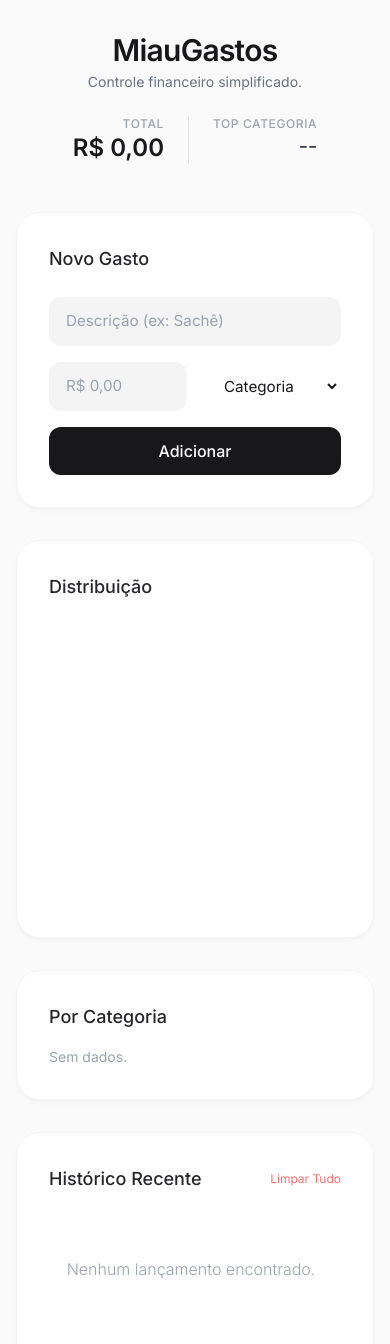
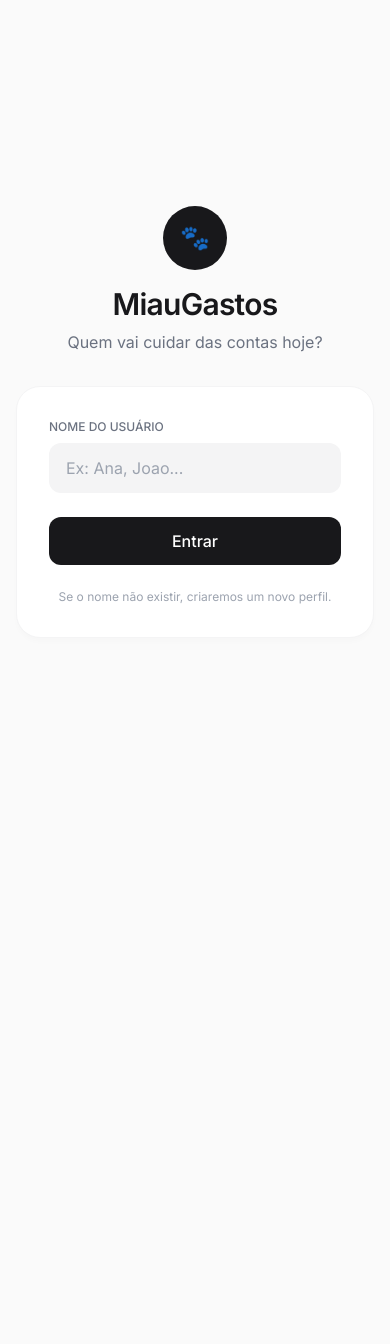
Before and after one commit to Jannnro/miau-gastos, a plain HTML site: page index.html in a window 390 px wide. Shown: the top 1344 px of the page. After the commit the page ends 844 px from the top, so only its background shows below. Drawn offline with nearby package versions, Linux system fonts and the light colour scheme.

Commit message:
adicionando tela de login

```diff
--- a/index.html
+++ b/index.html
@@ -3,7 +3,7 @@
 <head>
     <meta charset="UTF-8">
     <meta name="viewport" content="width=device-width, initial-scale=1.0">
-    <title>MiauGastos</title>
+    <title>MiauGastos - Login</title>
     <script src="https://cdn.tailwindcss.com"></script>
     <script src="https://cdn.jsdelivr.net/npm/chart.js"></script>
     <link href="https://fonts.googleapis.com/css2?family=Inter:wght@300;400;500;600&display=swap" rel="stylesheet">
@@ -16,11 +16,7 @@
                     },
                     colors: {
                         gray: {
-                            50: '#fafafa',
-                            100: '#f4f4f5',
-                            200: '#e4e4e7',
-                            800: '#27272a',
-                            900: '#18181b',
+                            50: '#fafafa', 100: '#f4f4f5', 800: '#27272a', 900: '#18181b',
                         }
                     }
                 }
@@ -28,112 +24,65 @@
         }
     </script>
     <style>
-        body {
-            background-color: #fafafa; /* Cinza quase branco */
-            color: #18181b;
-        }
-        .chart-container {
-            position: relative;
-            height: 280px;
-            width: 100%;
-            max-width: 350px;
-            margin: 0 auto;
-        }
-        .card {
-            background: white;
-            border-radius: 24px; /* Bordas bem arredondadas */
-            padding: 2rem;
-            box-shadow: 0 4px 6px -1px rgba(0, 0, 0, 0.02), 0 2px 4px -1px rgba(0, 0, 0, 0.02); /* Sombra ultra suave */
-            border: 1px solid #f4f4f5;
-        }
-        .input-minimal {
-            width: 100%;
-            padding: 0.75rem 1rem;
-            background-color: #f4f4f5;
-            border: 1px solid transparent;
-            border-radius: 12px;
-            font-size: 0.95rem;
-            transition: all 0.2s;
-        }
-        .input-minimal:focus {
-            background-color: white;
-            border-color: #e4e4e7;
-            outline: none;
-            box-shadow: 0 0 0 2px rgba(0,0,0,0.05);
-        }
-        .btn-minimal {
-            background-color: #18181b;
-            color: white;
-            padding: 0.75rem 1.5rem;
-            border-radius: 12px;
-            font-weight: 500;
-            transition: transform 0.1s, opacity 0.2s;
-            width: 100%;
-        }
-        .btn-minimal:hover {
-            opacity: 0.9;
-        }
-        .btn-minimal:active {
-            transform: scale(0.98);
-        }
-        .btn-icon {
-            color: #a1a1aa;
-            padding: 8px;
-            border-radius: 8px;
-            transition: color 0.2s, background-color 0.2s;
-        }
-        .btn-icon:hover {
-            color: #ef4444;
-            background-color: #fee2e2;
-        }
-        /* Esconder scrollbar no histórico */
-        .history-scroll::-webkit-scrollbar {
-            width: 6px;
-        }
-        .history-scroll::-webkit-scrollbar-thumb {
-            background-color: #e4e4e7;
-            border-radius: 20px;
-        }
+        body { background-color: #fafafa; color: #18181b; }
+        .hidden-screen { display: none !important; }
+        .chart-container { position: relative; height: 280px; width: 100%; max-width: 350px; margin: 0 auto; }
+        .card { background: white; border-radius: 24px; padding: 2rem; box-shadow: 0 4px 6px -1px rgba(0,0,0,0.02); border: 1px solid #f4f4f5; }
+        .input-minimal { width: 100%; padding: 0.75rem 1rem; background-color: #f4f4f5; border: 1px solid transparent; border-radius: 12px; transition: all 0.2s; }
+        .input-minimal:focus { background-color: white; border-color: #e4e4e7; outline: none; }
+        .btn-minimal { background-color: #18181b; color: white; padding: 0.75rem 1.5rem; border-radius: 12px; font-weight: 500; width: 100%; transition: opacity 0.2s; }
+        .btn-minimal:hover { opacity: 0.9; }
+        .history-scroll::-webkit-scrollbar { width: 6px; }
+        .history-scroll::-webkit-scrollbar-thumb { background-color: #e4e4e7; border-radius: 20px; }
     </style>
 </head>
-<body class="min-h-screen flex flex-col items-center py-8 px-4 md:px-0">
+<body class="min-h-screen flex flex-col items-center justify-center md:py-8 px-4 md:px-0 transition-opacity duration-500">
 
-    <!-- Chosen Palette: Minimalist Grayscale (Zinc) with soft distinct accents for data -->
+    <!-- TELA DE LOGIN -->
+    <div id="login-screen" class="w-full max-w-md">
+        <div class="text-center mb-8">
+            <div class="w-16 h-16 bg-gray-900 rounded-full mx-auto flex items-center justify-center text-2xl mb-4">🐾</div>
+            <h1 class="text-3xl font-semibold tracking-tight text-gray-900">MiauGastos</h1>
+            <p class="text-gray-500 mt-2">Quem vai cuidar das contas hoje?</p>
+        </div>
 
-    <main class="w-full max-w-5xl">
+        <div class="card space-y-6">
+            <div>
+                <label class="block text-xs font-medium text-gray-500 uppercase mb-2">Nome do Usuário</label>
+                <input type="text" id="username-input" class="input-minimal" placeholder="Ex: Ana, Joao..." autocomplete="off">
+            </div>
+            <button onclick="fazerLogin()" class="btn-minimal">Entrar</button>
+            <p class="text-xs text-center text-gray-400">Se o nome não existir, criaremos um novo perfil.</p>
+        </div>
+    </div>
 
-        <!-- Cabeçalho Minimalista -->
+    <!-- TELA DO APP (Inicialmente Oculta) -->
+    <main id="app-screen" class="w-full max-w-5xl hidden-screen opacity-0 transition-opacity duration-500">
+
+        <!-- Cabeçalho do App -->
         <header class="flex flex-col md:flex-row justify-between items-center mb-12 px-2">
             <div class="text-center md:text-left mb-6 md:mb-0">
-                <h1 class="text-3xl font-semibold tracking-tight text-gray-900">MiauGastos</h1>
-                <p class="text-gray-500 text-sm mt-1">Controle financeiro simplificado.</p>
+                <h1 class="text-2xl font-semibold tracking-tight text-gray-900 flex items-center gap-2">
+                    <span class="text-gray-400 font-normal">Olá,</span> <span id="display-username">Usuario</span>
+                </h1>
+                <button onclick="fazerLogout()" class="text-xs text-red-500 hover:text-red-700 mt-1 underline">Sair / Trocar Usuário</button>
             </div>
 
-            <!-- Cards de Resumo (Compactos) -->
             <div class="flex gap-6">
                 <div class="text-right">
                     <p class="text-xs text-gray-400 uppercase tracking-wider font-medium">Total</p>
                     <p id="total-geral" class="text-2xl font-semibold text-gray-900">R$ 0,00</p>
                 </div>
-                <div class="text-right pl-6 border-l border-gray-200">
-                    <p class="text-xs text-gray-400 uppercase tracking-wider font-medium">Top Categoria</p>
-                    <p id="principal-categoria" class="text-xl font-medium text-gray-700">--</p>
-                </div>
             </div>
         </header>
 
         <div class="grid grid-cols-1 lg:grid-cols-12 gap-8">
-
-            <!-- Coluna da Esquerda: Entrada e Gráfico -->
+            <!-- Coluna Esquerda -->
             <div class="lg:col-span-4 space-y-8">
-
-                <!-- Formulário -->
                 <div class="card">
                     <h2 class="text-lg font-medium mb-6 text-gray-800">Novo Gasto</h2>
                     <form id="form-gasto" class="space-y-4">
-                        <div>
-                            <input type="text" id="descricao" class="input-minimal" placeholder="Descrição (ex: Sachê)" required>
-                        </div>
+                        <input type="text" id="descricao" class="input-minimal" placeholder="Descrição" required>
                         <div class="grid grid-cols-2 gap-4">
                             <input type="number" id="valor" class="input-minimal" placeholder="R$ 0,00" min="0.01" step="0.01" required>
                             <select id="categoria" class="input-minimal bg-white cursor-pointer" required>
@@ -149,7 +98,6 @@
                     </form>
                 </div>
 
-                <!-- Gráfico -->
                 <div class="card flex flex-col items-center justify-center">
                     <h2 class="text-lg font-medium mb-6 w-full text-left text-gray-800">Distribuição</h2>
                     <div class="chart-container">
@@ -158,243 +106,180 @@
                 </div>
             </div>
 
-            <!-- Coluna da Direita: Listas e Detalhes -->
+            <!-- Coluna Direita -->
             <div class="lg:col-span-8 space-y-8">
-
-                <!-- Resumo Categorias (Layout Horizontal) -->
-                <div class="card">
-                    <h2 class="text-lg font-medium mb-4 text-gray-800">Por Categoria</h2>
-                    <div id="lista-resumo-categoria" class="flex flex-wrap gap-4">
-                        <!-- Preenchido via JS -->
-                        <span class="text-gray-400 text-sm">Sem dados.</span>
+                <div class="card h-[600px] flex flex-col">
+                    <div class="flex justify-between items-center mb-6">
+                        <h2 class="text-lg font-medium text-gray-800">Histórico</h2>
+                        <button onclick="limparTudo()" class="text-xs text-red-400 hover:text-red-600">Limpar Conta</button>
                     </div>
-                </div>
-
-                <!-- Histórico -->
-                <div class="card h-[500px] flex flex-col">
-                    <div class="flex justify-between items-center mb-6">
-                        <h2 class="text-lg font-medium text-gray-800">Histórico Recente</h2>
-                        <button onclick="limparTudo()" class="text-xs text-red-400 hover:text-red-600 transition-colors">Limpar Tudo</button>
-                    </div>
-
                     <div class="flex-1 overflow-y-auto history-scroll pr-2">
-                        <ul id="lista-historico" class="space-y-0">
-                            <!-- Preenchido via JS -->
-                            <li class="text-center py-10 text-gray-400 font-light">
-                                Nenhum lançamento encontrado.
-                            </li>
-                        </ul>
+                        <ul id="lista-historico" class="space-y-0"></ul>
                     </div>
                 </div>
             </div>
         </div>
-
     </main>
 
     <script>
-        document.addEventListener('DOMContentLoaded', () => {
-            // --- LÓGICA DE DADOS ---
-            let gastos = JSON.parse(localStorage.getItem('miauGastos_dados_v2')) || [];
+        let usuarioAtual = null;
+        let gastos = [];
         let chartInstance = null;
 
-            const form = document.getElementById('form-gasto');
-            const totalGeralEl = document.getElementById('total-geral');
-            const principalCategoriaEl = document.getElementById('principal-categoria');
-            const listaResumoEl = document.getElementById('lista-resumo-categoria');
-            const listaHistoricoEl = document.getElementById('lista-historico');
-            const ctx = document.getElementById('grafico-categorias').getContext('2d');
+        // Elementos DOM
+        const loginScreen = document.getElementById('login-screen');
+        const appScreen = document.getElementById('app-screen');
+        const usernameInput = document.getElementById('username-input');
 
-            // Paleta Minimalista para o Gráfico (Tons suaves)
-            const coresCategoria = {
-                'Alimentação': '#52525b', // Zinc 600
-                'Saúde': '#ef4444',      // Red 500 (Importante)
-                'Brinquedos': '#f59e0b', // Amber 500
-                'Higiene': '#3b82f6',    // Blue 500
-                'Outros': '#d4d4d8'      // Zinc 300
-            };
+        // Cores e Configs
+        const coresCategoria = { 'Alimentação': '#52525b', 'Saúde': '#ef4444', 'Brinquedos': '#f59e0b', 'Higiene': '#3b82f6', 'Outros': '#d4d4d8' };
+
+        // --- SISTEMA DE LOGIN ---
+
+        function fazerLogin() {
+            const nome = usernameInput.value.trim();
+            if (!nome) return alert("Por favor, digite um nome.");
+
+            usuarioAtual = nome.toLowerCase(); // Padroniza para minúsculo (joao = Joao)
+            document.getElementById('display-username').textContent = nome;
+
+            // Efeito de transição
+            loginScreen.classList.add('hidden-screen');
+            appScreen.classList.remove('hidden-screen');
+
+            // Pequeno delay para animar opacidade
+            setTimeout(() => {
+                appScreen.classList.remove('opacity-0');
+                document.body.classList.remove('justify-center'); // Remove centralização vertical do login
+            }, 50);
+
+            carregarDadosDoUsuario();
+        }
+
+        function fazerLogout() {
+            usuarioAtual = null;
+            gastos = [];
+
+            appScreen.classList.add('opacity-0');
+            setTimeout(() => {
+                appScreen.classList.add('hidden-screen');
+                loginScreen.classList.remove('hidden-screen');
+                document.body.classList.add('justify-center');
+                usernameInput.value = '';
+            }, 300);
+        }
+
+        // Pressionar Enter no input de login
+        usernameInput.addEventListener('keypress', function (e) {
+            if (e.key === 'Enter') fazerLogin();
+        });
+
+
+        // --- GERENCIAMENTO DE DADOS (Multi-usuário) ---
+
+        function carregarDadosDoUsuario() {
+            // A chave mágica: usamos o nome do usuário como parte da chave de salvamento
+            const chaveStorage = `miauGastos_user_${usuarioAtual}`;
+            gastos = JSON.parse(localStorage.getItem(chaveStorage)) || [];
+            atualizarUI();
+        }
 
         function salvarDados() {
-                localStorage.setItem('miauGastos_dados_v2', JSON.stringify(gastos));
+            if (!usuarioAtual) return;
+            const chaveStorage = `miauGastos_user_${usuarioAtual}`;
+            localStorage.setItem(chaveStorage, JSON.stringify(gastos));
             atualizarUI();
         }
 
         window.limparTudo = function() {
-                if(confirm('Tem certeza que deseja apagar todos os registros?')) {
+            if(confirm(`Tem certeza que deseja apagar todos os dados de ${usuarioAtual}?`)) {
                 gastos = [];
                 salvarDados();
             }
         }
+
+
+        // --- LÓGICA DA APP (Igual à anterior, mas chamando salvarDados atualizado) ---
 
         function formatarMoeda(valor) {
             return valor.toLocaleString('pt-BR', { style: 'currency', currency: 'BRL' });
         }
 
         function calcularTotais() {
-                const totalGeral = gastos.reduce((acc, gasto) => acc + gasto.valor, 0);
-                const somasCategoria = {};
-                gastos.forEach(gasto => {
-                    somasCategoria[gasto.categoria] = (somasCategoria[gasto.categoria] || 0) + gasto.valor;
-                });
-
-                let maiorCategoria = '--';
-                let maiorValor = 0;
-                Object.entries(somasCategoria).forEach(([categoria, valor]) => {
-                    if (valor > maiorValor) {
-                        maiorValor = valor;
-                        maiorCategoria = categoria;
-                    }
-                });
-
-                return { totalGeral, somasCategoria, maiorCategoria };
+            const totalGeral = gastos.reduce((acc, g) => acc + g.valor, 0);
+            const somas = {};
+            gastos.forEach(g => somas[g.categoria] = (somas[g.categoria] || 0) + g.valor);
+            return { totalGeral, somas };
         }
 
-            // Renderização Minimalista do Histórico
         function renderizarHistorico() {
-                listaHistoricoEl.innerHTML = '';
+            const lista = document.getElementById('lista-historico');
+            lista.innerHTML = '';
             if (gastos.length === 0) {
-                    listaHistoricoEl.innerHTML = '<li class="text-center py-10 text-gray-400 font-light">Nenhum lançamento encontrado.</li>';
+                lista.innerHTML = '<li class="text-center py-10 text-gray-400 font-light">Nenhum lançamento.</li>';
                 return;
             }
-
-                gastos.slice().reverse().forEach(gasto => {
+            gastos.slice().reverse().forEach(g => {
                 const li = document.createElement('li');
-                    // Layout de linha limpa, apenas border bottom
-                    li.className = 'group flex justify-between items-center py-4 border-b border-gray-50 last:border-0 hover:bg-gray-50 transition-colors rounded-lg px-2';
+                li.className = 'flex justify-between items-center py-4 border-b border-gray-50 hover:bg-gray-50 px-2 rounded transition-colors group';
                 li.innerHTML = `
-                        <div class="flex items-center gap-4">
-                            <div class="w-2 h-2 rounded-full" style="background-color: ${coresCategoria[gasto.categoria]}"></div>
-                            <div>
-                                <p class="text-gray-900 font-medium text-sm">${gasto.descricao}</p>
-                                <p class="text-xs text-gray-400">${gasto.categoria}</p>
+                    <div class="flex items-center gap-3">
+                        <div class="w-2 h-2 rounded-full" style="background-color: ${coresCategoria[g.categoria]}"></div>
+                        <div><p class="text-gray-900 font-medium text-sm">${g.descricao}</p><p class="text-xs text-gray-400">${g.categoria}</p></div>
                     </div>
-                        </div>
-                        <div class="flex items-center gap-4">
-                            <span class="text-gray-900 font-medium text-sm">${formatarMoeda(gasto.valor)}</span>
-                            <button data-id="${gasto.id}" class="btn-icon opacity-0 group-hover:opacity-100" aria-label="Excluir">
-                                <svg xmlns="http://www.w3.org/2000/svg" class="h-4 w-4" fill="none" viewBox="0 0 24 24" stroke="currentColor">
-                                    <path stroke-linecap="round" stroke-linejoin="round" stroke-width="2" d="M6 18L18 6M6 6l12 12" />
-                                </svg>
-                            </button>
-                        </div>
-                    `;
-                    listaHistoricoEl.appendChild(li);
+                    <div class="flex items-center gap-3">
+                        <span class="text-sm font-semibold text-gray-900">${formatarMoeda(g.valor)}</span>
+                        <button onclick="deletarGasto(${g.id})" class="text-gray-300 hover:text-red-500 opacity-0 group-hover:opacity-100 transition-opacity">✕</button>
+                    </div>`;
+                lista.appendChild(li);
             });
         }
 
-            // Renderização de "Chips" para o resumo
-            function renderizarResumoCategoria(somasCategoria) {
-                listaResumoEl.innerHTML = '';
-                const entries = Object.entries(somasCategoria);
-
-                if (entries.length === 0) {
-                    listaResumoEl.innerHTML = '<span class="text-gray-400 text-sm">Sem dados.</span>';
-                    return;
+        window.deletarGasto = function(id) {
+            gastos = gastos.filter(g => g.id !== id);
+            salvarDados();
         }
 
-                entries.sort(([, a], [, b]) => b - a);
-
-                entries.forEach(([categoria, valor]) => {
-                    const div = document.createElement('div');
-                    div.className = 'flex flex-col min-w-[100px] bg-gray-50 rounded-xl p-3 border border-gray-100';
-                    div.innerHTML = `
-                        <span class="text-xs text-gray-500 mb-1 flex items-center gap-1">
-                            <span class="w-1.5 h-1.5 rounded-full" style="background-color: ${coresCategoria[categoria]}"></span>
-                            ${categoria}
-                        </span>
-                        <span class="text-sm font-semibold text-gray-800">${formatarMoeda(valor)}</span>
-                    `;
-                    listaResumoEl.appendChild(div);
-                });
-            }
-
-            // Configuração Limpa do Gráfico
-            function inicializarGrafico() {
+        function atualizarGrafico(somas) {
+            const ctx = document.getElementById('grafico-categorias').getContext('2d');
+            if (!chartInstance) {
                 Chart.defaults.font.family = "'Inter', sans-serif";
-                Chart.defaults.color = '#a1a1aa';
-
                 chartInstance = new Chart(ctx, {
                     type: 'doughnut',
-                    data: {
-                        labels: [],
-                        datasets: [{
-                            data: [],
-                            backgroundColor: [],
-                            borderWidth: 0, // Remove bordas para look flat
-                            hoverOffset: 4
-                        }]
-                    },
+                    data: { datasets: [{ borderWidth: 0, hoverOffset: 4 }] },
                     options: {
                         responsive: true,
                         maintainAspectRatio: false,
-                        cutout: '75%', // Rosquinha mais fina
-                        plugins: {
-                            legend: {
-                                display: false // Remove legenda do canvas (já temos os chips)
-                            },
-                            tooltip: {
-                                backgroundColor: '#18181b',
-                                padding: 12,
-                                cornerRadius: 8,
-                                displayColors: false,
-                                callbacks: {
-                                    label: function(context) {
-                                        return context.label + ': ' + formatarMoeda(context.parsed);
-                                    }
-                                }
-                            }
-                        }
+                        cutout: '75%',
+                        plugins: { legend: { display: false } }
                     }
                 });
             }
-
-            function atualizarGrafico(somasCategoria) {
-                if (!chartInstance) inicializarGrafico();
-
-                const labels = Object.keys(somasCategoria);
-                const data = Object.values(somasCategoria);
-                const backgroundColors = labels.map(label => coresCategoria[label] || '#d4d4d8');
-
-                chartInstance.data.labels = labels;
-                chartInstance.data.datasets[0].data = data;
-                chartInstance.data.datasets[0].backgroundColor = backgroundColors;
+            chartInstance.data.labels = Object.keys(somas);
+            chartInstance.data.datasets[0].data = Object.values(somas);
+            chartInstance.data.datasets[0].backgroundColor = Object.keys(somas).map(k => coresCategoria[k]);
             chartInstance.update();
         }
 
         function atualizarUI() {
-                const { totalGeral, somasCategoria, maiorCategoria } = calcularTotais();
-                totalGeralEl.textContent = formatarMoeda(totalGeral);
-                principalCategoriaEl.textContent = maiorCategoria;
+            const { totalGeral, somas } = calcularTotais();
+            document.getElementById('total-geral').textContent = formatarMoeda(totalGeral);
             renderizarHistorico();
-                renderizarResumoCategoria(somasCategoria);
-                atualizarGrafico(somasCategoria);
+            atualizarGrafico(somas);
         }
 
-            form.addEventListener('submit', (e) => {
+        document.getElementById('form-gasto').addEventListener('submit', (e) => {
             e.preventDefault();
-                const descricao = document.getElementById('descricao').value;
-                const valor = parseFloat(document.getElementById('valor').value);
-                const categoria = document.getElementById('categoria').value;
-
-                if (!descricao || !valor || !categoria || valor <= 0) return;
-
-                gastos.push({ id: Date.now(), descricao, valor, categoria });
+            const desc = document.getElementById('descricao').value;
+            const val = parseFloat(document.getElementById('valor').value);
+            const cat = document.getElementById('categoria').value;
+            if (!desc || !val || !cat) return;
+            gastos.push({ id: Date.now(), descricao: desc, valor: val, categoria: cat });
             salvarDados();
-                form.reset();
-                document.getElementById('categoria').value = ""; // Reset select visualmente
+            e.target.reset();
+            document.getElementById('categoria').value = "";
         });
 
-            listaHistoricoEl.addEventListener('click', (e) => {
-                const btn = e.target.closest('button');
-                if (btn && btn.dataset.id) {
-                    const id = parseInt(btn.dataset.id, 10);
-                    gastos = gastos.filter(g => g.id !== id);
-                    salvarDados();
-                }
-            });
-
-            inicializarGrafico();
-            atualizarUI();
-        });
     </script>
 </body>
 </html>
```
Lines whose indentation alone changed are shown as unchanged.
